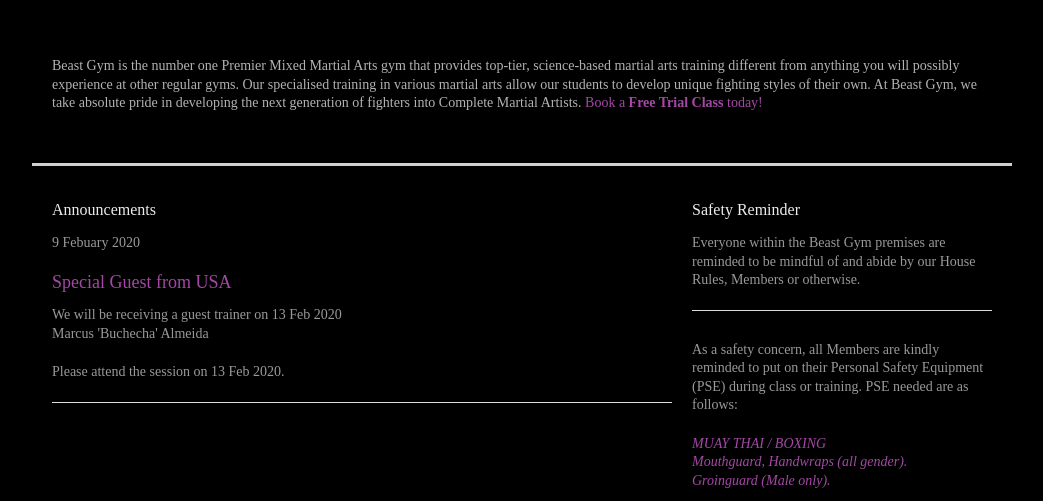
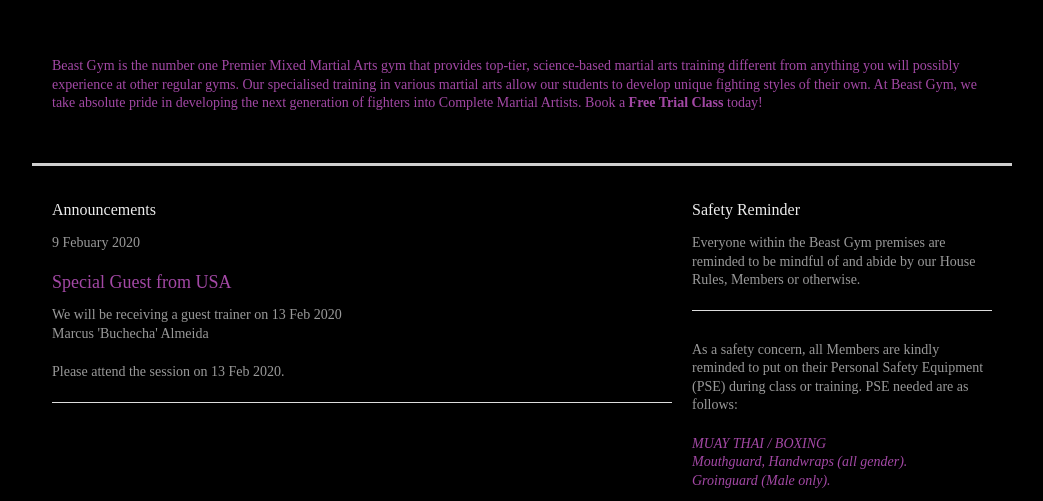
Before and after one commit to JeffWick1337/Beast-Gym, a plain HTML site: page index.html in a window 1280 px wide. Shown: the part 299-800 px from the top of the page, without its empty margins (118-1161 px from the left). Drawn offline with Linux system fonts and the light colour scheme; a web font is replaced by a local one.

Commit message:
Update css6.css

```diff
--- a/css6.css
+++ b/css6.css
@@ -77,7 +77,7 @@
 /* Font Color
    ================================= */
 body{
-	color: #b3b3b3 !important;
+	color: #A348A5 !important;
 }
 a{
 	color: #A348A5;
```
